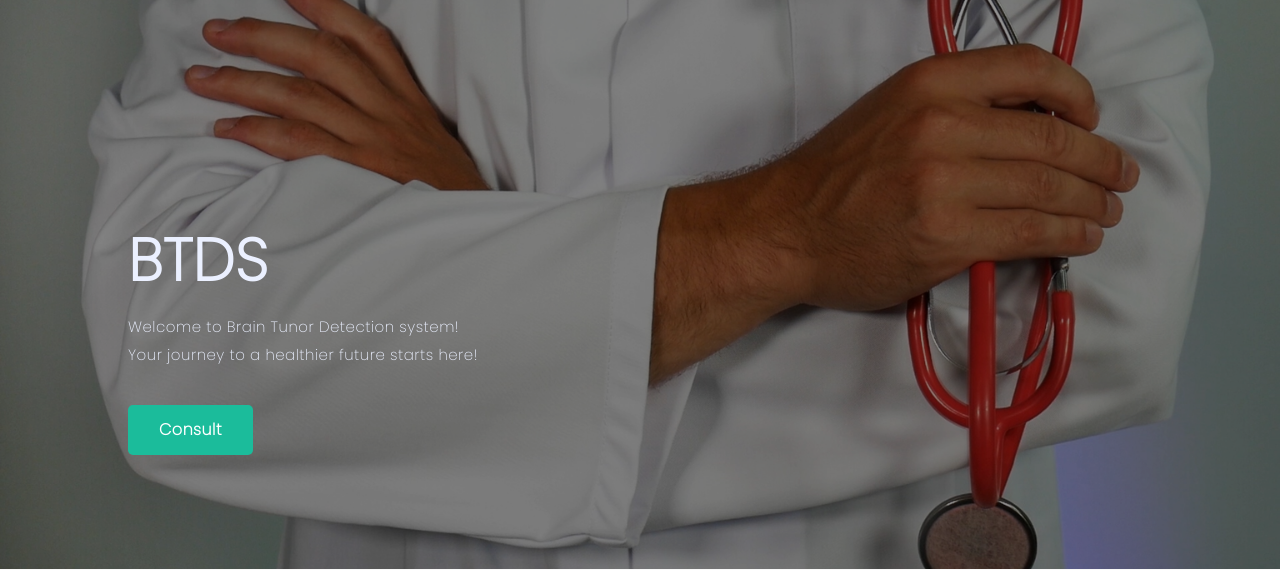
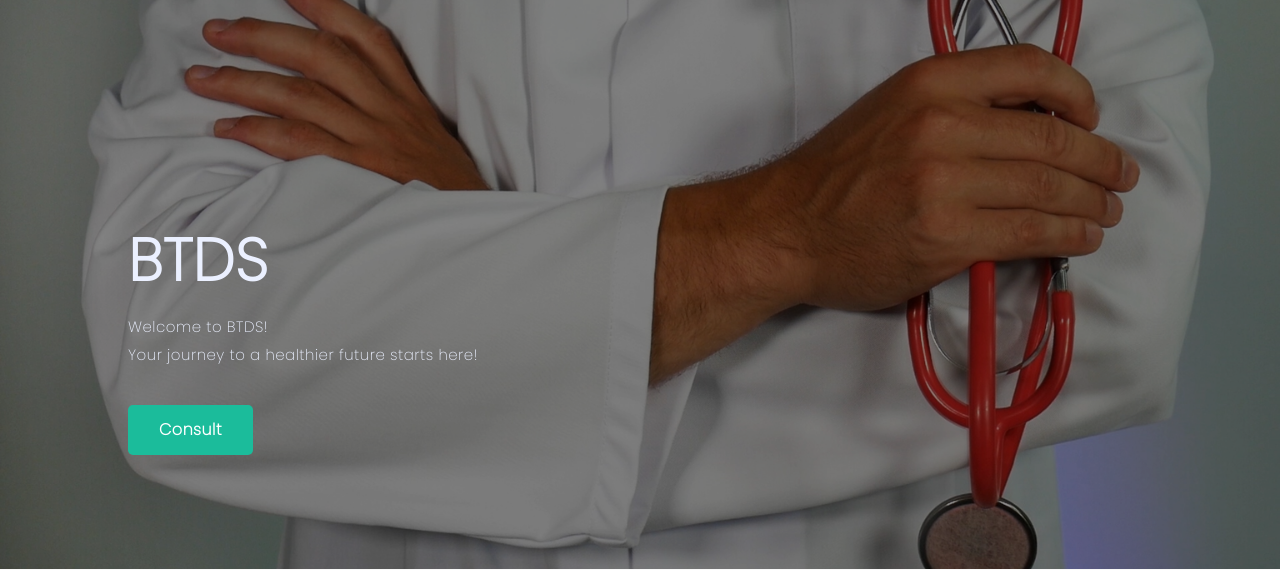
Before and after one commit to NASIR73480/BTDS, a Flask app: page /home in a window 1280 px wide. Shown: the part 73-643 px from the top of the page. Run offline with Flask 3, Linux system fonts and the light colour scheme; the visitor is signed in with stand-in values (Sample User, id 1); data comes from the database, SQL or seed files in the repository; both versions use the stored data as it was after the commit; some libraries are stand-ins or nearby versions.

Commit message:
Updated homepage text: BrainMentor → BTDS

```diff
--- a/app.py
+++ b/app.py
@@ -320,9 +320,9 @@ def googleCallback():
         abort(500)  # You can handle the error in a more appropriate way
 
 def send_welcome_email(email):
-    msg = Message("BrainMentor: Your Path to Brain Health and Wellness",
+    msg = Message("BTDS: Your Path to Brain Health and Wellness",
                   recipients=[email])
-    msg.body = "Welcome to BrainMentor! 🧠🌐 Our advanced web app uses Deep Learning and Image Processing to detect brain tumors swiftly. Beyond detection, doctor appointments, and a chatbot for valuable insights. Explore video consultations, physician finders, and more. Your journey to a healthier future starts here!"
+    msg.body = "Welcome to BTDS! 🧠🌐 Our advanced web app uses Deep Learning and Image Processing to detect brain tumors swiftly. Beyond detection, doctor appointments, and a chatbot for valuable insights. Explore video consultations, physician finders, and more. Your journey to a healthier future starts here!"
     mail.send(msg)
 
 @app.route("/google-login")
--- a/templates/Home.html
+++ b/templates/Home.html
@@ -86,16 +86,18 @@
         <!-- Home Content -->
 <main>
     <section class="main">
-
         <div class="image-overlay">
             <div class="home-text">
-
                 <h1><span>BTDS</span></h1>
                 <p>
-                            Welcome to Brain Tunor Detection system!
-                            <br>  Your journey to a healthier future starts here!
+                    Welcome to BTDS!
+                    <br> Your journey to a healthier future starts here!
                 </p>
                 <a href="doctors" class="btn">Consult</a>
+            </div>
+        </div>
+    </section>
+</main>
 
 <!-- Chatbot
 Chat icon to toggle the chatbot -->
@@ -413,9 +415,9 @@ Chat icon to toggle the chatbot -->
                 <div class="image-overlay">
                     <div class="home-text">
 
-                        <h1><span>BrainMentor</span></h1>
+                        <h1><span>BTDS</span></h1>
                         <p>
-                            Welcome to BrainMentor!
+                            Welcome to BTDS!
                             <br>  Your journey to a healthier future starts here!
                         </p>
                         <a href="doctors" class="btn">Consult</a>
```
Also changed, not shown: README.md, instance/brain_mentor.db, 2 other files. Lines whose indentation alone changed are shown as unchanged.
